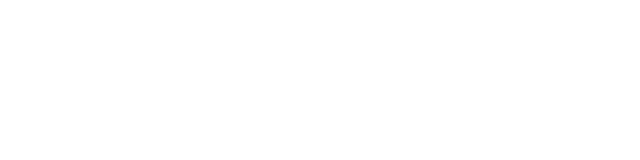
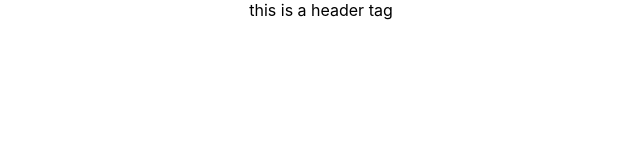
Before and after one commit to Parthvsquare/test-app-nuchange-informatics, a React (Create React App) app: page / in a window 1280 px wide. Shown: the top 160 px of the page, without its empty margins (319-959 px from the left). Built offline with nearby package versions, Linux system fonts and the light colour scheme.

Commit message:
boiler plate

```diff
--- a/src/App.js
+++ b/src/App.js
@@ -1,10 +1,12 @@
-
 import './App.css';
+import Header from './Header/Header';
+import ItemCard from './ItemCard/ItemCard';
 
 function App() {
   return (
     <div className="App">
-
+      <Header/>
+      <ItemCard/>
     </div>
   );
 }
--- /dev/null
+++ b/src/Header/Header.js
@@ -0,0 +1,11 @@
+import React from 'react'
+import styles from './Header.module.css'
+function Header() {
+    return (
+        <div className='styles.header'>
+            this is a header tag
+        </div>
+    )
+}
+
+export default Header
--- /dev/null
+++ b/src/ItemCard/ItemCard.js
@@ -0,0 +1,13 @@
+import React from 'react'
+import styles from './ItemCard.module.css'
+
+
+function ItemCard() {
+    return (
+        <div className="styles.itemCard">
+
+        </div>
+    )
+}
+
+export default ItemCard
```
Also changed, not shown: src/Header/Header.module.css (added), src/ItemCard/ItemCard.module.css (added).
